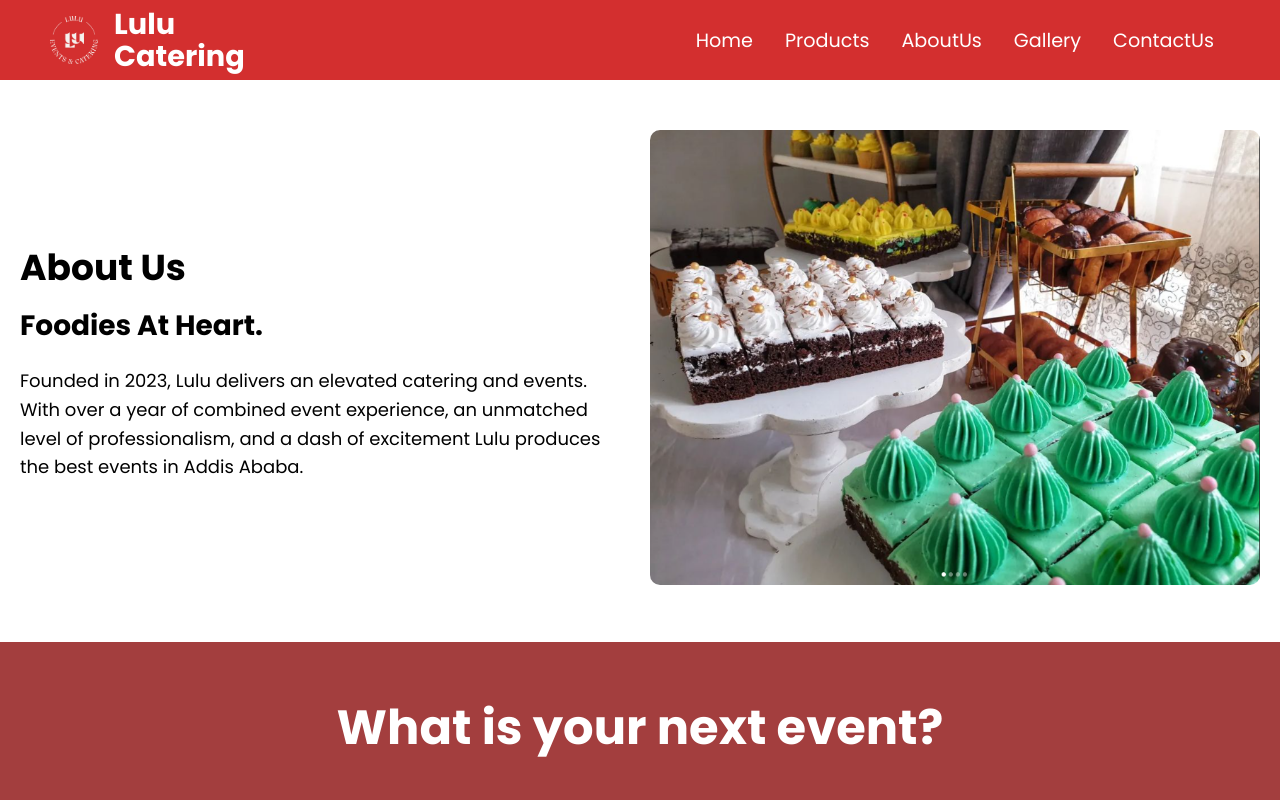
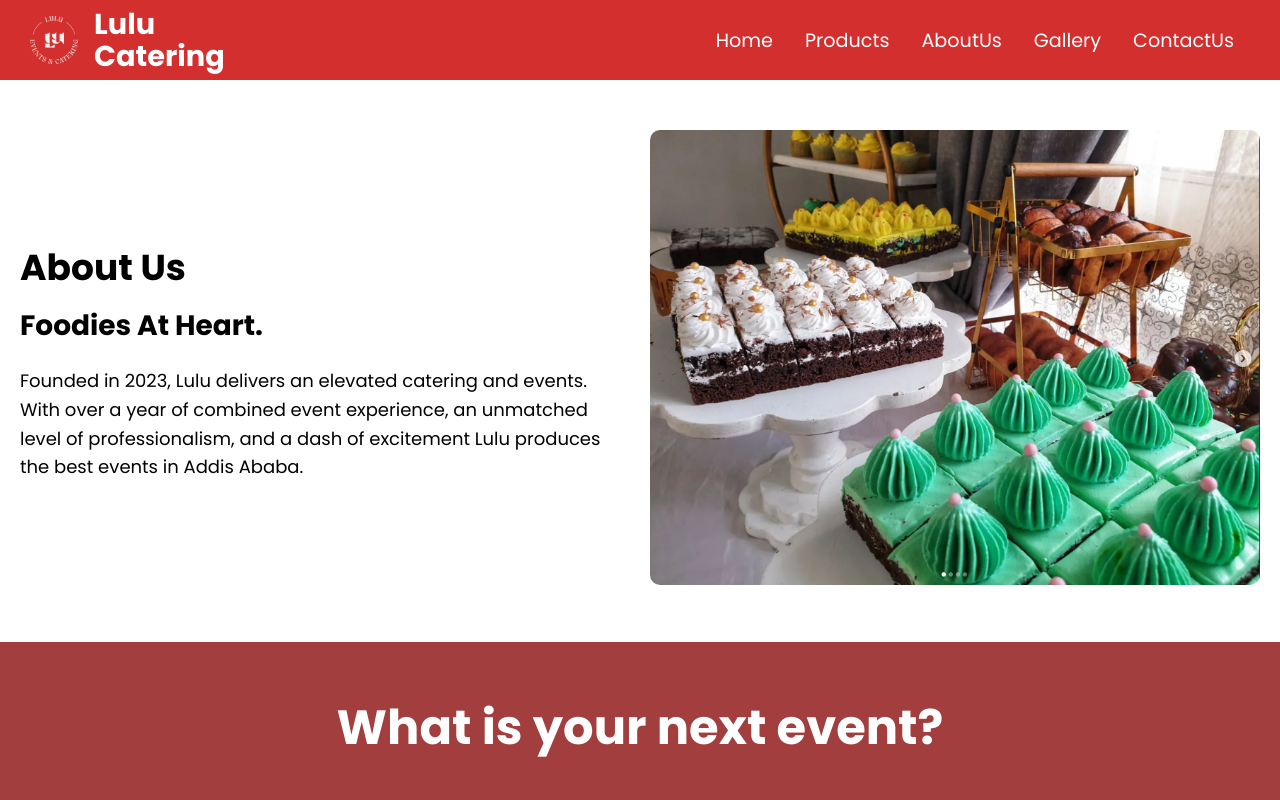
Before and after one commit to kidus-t-w/catering, a React (Vite) app: page /about_us in a window 1280 px wide. Shown: the top 800 px of the page. Built offline with nearby package versions, Linux system fonts and the light colour scheme.

Commit message:
Fixed navbar to top

```diff
--- a/src/components/common/Navbar/Navbar.styles.ts
+++ b/src/components/common/Navbar/Navbar.styles.ts
@@ -10,7 +10,7 @@ export const Nav = styled.nav`
   justify-content: center;
   align-itmes: center;
   font-size: 1.2rem;
-  position: absolute;
+  position: fixed;
   top: 0;
   z-index: 50;
   width: 100%;
--- a/src/globalStyles.ts
+++ b/src/globalStyles.ts
@@ -14,7 +14,7 @@ export const Container = styled.div`
   width: 100%;
   max-width: 1300px;
   margin: 0 auto;
-  padding: 0 50px;
+  padding: 0 30px;
 
   @media screen and(max-width 960px) {
     padding: 0 30px;
```
